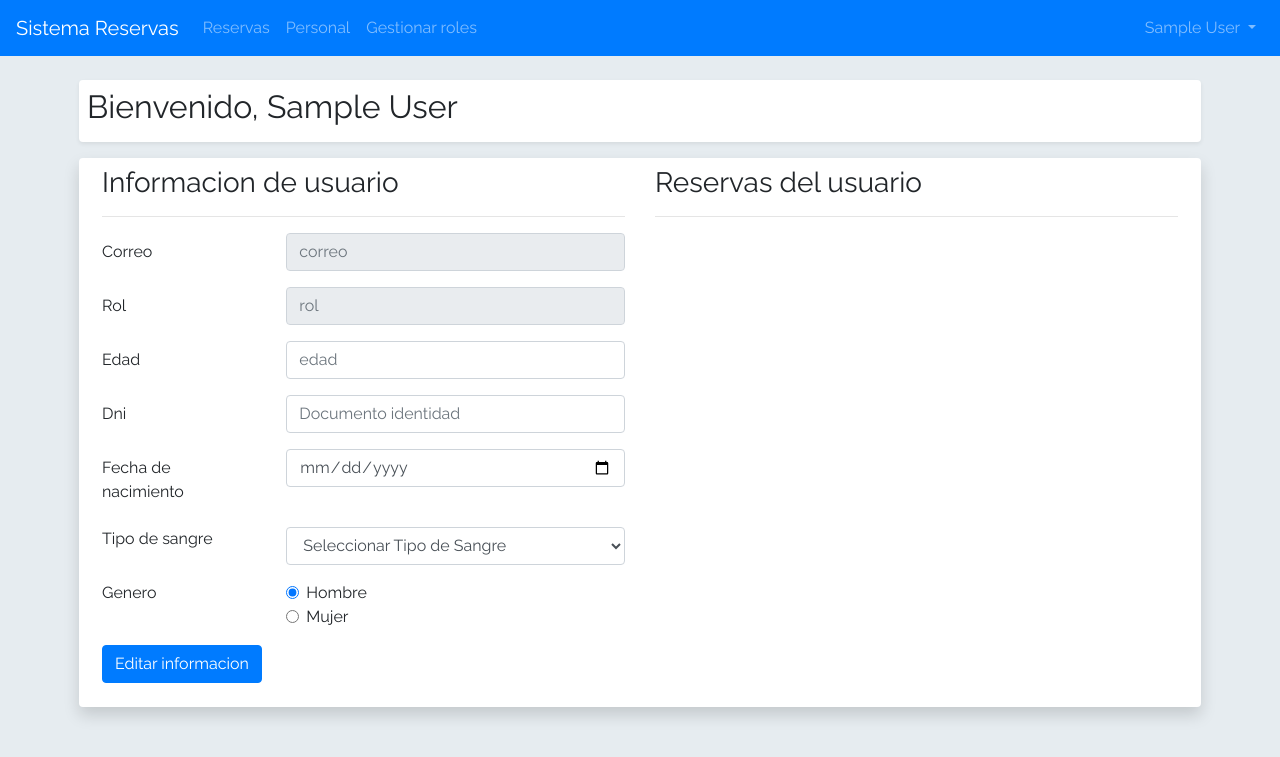
After one commit to johangel/reservas, a PHP site: page /reservas/perfil in a window 1280 px wide. The commit adds this page. Shown: the top 757 px of the page. Run offline with PHP 8.4, Linux system fonts and the light colour scheme; the visitor is signed in with stand-in values (Sample User, id 1); data that the repository does not hold is empty; some libraries are stand-ins or nearby versions.

Commit message:
safety push

```diff
--- a/controladores/auth.php
+++ b/controladores/auth.php
@@ -3,13 +3,15 @@ session_start();
 include '../connection.php';
 $email = $_POST['email'];
 $password = $_POST['password'];
-$sql = "SELECT nombre FROM Usuarios WHERE correo = '$email' AND clave = '$password'";
+$sql = "SELECT nombre, id FROM Usuarios WHERE correo = '$email' AND clave = '$password'";
 $result = mysqli_query($conn, $sql);
 $row = mysqli_fetch_array($result);
 
 if(!($row == null)){
   echo 'true';
   $_SESSION['username'] = $row['nombre'];
+  $_SESSION['userId'] = $row['id'];
+
 }else{
   echo 'false';
 }
--- /dev/null
+++ b/controladores/getUserInfo.php
@@ -0,0 +1,12 @@
+<?php
+
+session_start();
+include '../connection.php';
+
+$user_id = $_GET['id'];
+
+$sql = "SELECT * FROM user_info i INNER JOIN usuarios u ON i.user_id = u.id WHERE i.user_id = '$user_id'";
+$result = mysqli_query($conn, $sql);
+$row = mysqli_fetch_array($result);
+echo json_encode($row);
+?>
--- a/footer.php
+++ /dev/null
@@ -1,2 +0,0 @@
-</body>
-</html>
--- a/login.php
+++ b/login.php
@@ -12,7 +12,7 @@ header( "Location: http://localhost/reservas");
 <meta name="viewport" content="width=device-width, initial-scale=1.0">
 <meta http-equiv="X-UA-Compatible" content="ie=edge">
 <link rel="icon" href="assets/logo.png">
-<?php include 'dependencies.php'; ?>
+<?php include 'subcomponents/dependencies.php'; ?>
 <title>Sitema Reservas</title>
 </head>
 <body>
@@ -62,4 +62,4 @@ header( "Location: http://localhost/reservas");
     });
   }
 </script>
-<?php include 'footer.php'; ?>
+<?php include 'subcomponents/footer.php'; ?>
--- /dev/null
+++ b/perfil.php
@@ -0,0 +1,166 @@
+<?php include 'subcomponents/header.php'; ?>
+
+<div style="min-height:" class="container p-4">
+
+  <div class="row  p-2 bg-white shadow-sm rounded">
+    <h2 class="font-weight-normal"> <span class="font-weight-light">Bienvenido, </span> <?php echo $_SESSION['username']?></h2>
+  </div>
+
+  <div class="row mt-3 p-2 bg-white shadow rounded">
+    <div class="col-md-6">
+      <h3 class="font-weight-light">Informacion de usuario</h3>
+      <hr>
+      <form id="userInfoForm" class="">
+        <div class="form-group row">
+          <label for="inputEmail3" class="col-sm-4 col-form-label">Correo</label>
+          <div class="col-sm-8">
+            <input type="email" class="form-control" id="email" readonly placeholder="correo">
+          </div>
+        </div>
+
+        <div class="form-group row">
+          <label for="inputEmail3" class="col-sm-4 col-form-label">Rol</label>
+          <div class="col-sm-8">
+            <input type="text" class="form-control" id="role" readonly placeholder="rol">
+          </div>
+        </div>
+
+        <div class="form-group row">
+          <label for="inputPassword3" class="col-sm-4 col-form-label">Edad</label>
+          <div class="col-sm-8">
+            <input type="number" class="form-control" id="age" placeholder="edad">
+          </div>
+        </div>
+
+        <div class="form-group row">
+          <label for="inputPassword3" class="col-sm-4 col-form-label">Dni</label>
+          <div class="col-sm-8">
+            <input type="text" class="form-control" id="dni" placeholder="Documento identidad">
+          </div>
+        </div>
+
+        <div class="form-group row">
+          <label for="inputPassword3" class="col-sm-4 col-form-label">Fecha de nacimiento</label>
+          <div class="col-sm-8">
+            <input type="date" class="form-control" id="birthdate" placeholder="">
+          </div>
+        </div>
+
+        <div class="form-group row">
+           <label class="col-sm-4" for="BloodType">Tipo de sangre</label>
+           <div class="col-sm-8">
+             <select id="BloodType" class="form-control ">
+               <option selected disabled>Seleccionar Tipo de Sangre</option>
+               <option>A Positivo</option>
+               <option>A Negativo</option>
+               <option>B Positivo</option>
+               <option>B Negativo</option>
+               <option>AB Positivo</option>
+               <option>AB Negativo</option>
+               <option>O Positivo</option>
+               <option>O Negativo</option>
+             </select>
+           </div>
+         </div>
+
+        <fieldset class="form-group">
+          <div class="row">
+            <legend class="col-form-label col-sm-4 pt-0">Genero</legend>
+            <div class="col-sm-8">
+              <div class="form-check">
+                <input class="form-check-input" type="radio" name="genderRadio" id="maleRadio" value="Hombre" checked>
+                <label class="form-check-label" for="maleRadio">
+                  Hombre
+                </label>
+              </div>
+              <div class="form-check">
+                <input class="form-check-input" type="radio" name="genderRadio" id="femaleRadio" value="Mujer">
+                <label class="form-check-label" for="femaleRadio">
+                  Mujer
+                </label>
+              </div>
+            </div>
+          </div>
+        </fieldset>
+
+
+        <div class="form-group row">
+          <div class="col-sm-8">
+            <button type="submit" onclick="editUserInfo(event)" class="btn btn-primary">Editar informacion</button>
+          </div>
+        </div>
+
+      </form>
+    </div>
+
+    <div class="col-md-6">
+      <h3 class="font-weight-light">Reservas del usuario</h3>
+      <hr>
+    </div>
+  </div>
+
+</div>
+
+<script type="text/javascript">
+
+
+  function editUserInfo(evt){
+    evt.preventDefault();
+    var email = $('#email').val();
+    var age = $('#age').val();
+    var dni = $('#dni').val();
+    var birthdate = $('#birthdate').val();
+    var BloodType = $('#BloodType').val();
+    var genero = $('input[name=genderRadio]:checked', '#userInfoForm').val();
+
+    var request ={
+      email: email,
+      age: age,
+      dni: dni,
+      birthdate: birthdate,
+      BloodType: BloodType,
+      genero: genero
+    }
+
+    $.ajax({
+      type: "POST",
+      url : "http://localhost/reservas/controladores/updateUserInfo.php",
+      data: request,
+      success :function(data, status){
+        if(data == 1){
+          toastr.success('Informacion actualizada con exito');
+        }else{
+          toastr.error('Ocurrio un problema');
+        }
+      }
+    });
+
+  }
+
+  function getInfofromUser(){
+    $.ajax({
+      type: "GET",
+      url : "http://localhost/reservas/controladores/getUserInfo.php?id=<?php echo $_SESSION['userId']; ?>",
+      success :function(data, status){
+        data = JSON.parse(data);
+        console.log(data);
+        $('#email').val(data['correo']);
+        $('#role').val(data['rol']);
+        $('#age').val(data['edad']);
+        $('#dni').val(data['Dni']);
+        $('#birthdate').val(data['fecha_nacimiento']);
+        $('#BloodType').val(data['tipo_sangre']);
+        if(data['genero'] == 'Hombre'){
+          $('input:radio[name="genderRadio"]').filter('[value="Hombre"]').attr('checked', true);
+        }else{
+          $('input:radio[name="genderRadio"]').filter('[value="Mujer"]').attr('checked', true);
+        }
+      }
+    });
+  }
+
+  $(document).ready(function() {
+    getInfofromUser();
+  })
+</script>
+<?php include 'subcomponents/footer.php'; ?>
--- a/registro.php
+++ b/registro.php
@@ -12,7 +12,7 @@ header( "Location: http://localhost/reservas");
 <meta name="viewport" content="width=device-width, initial-scale=1.0">
 <meta http-equiv="X-UA-Compatible" content="ie=edge">
 <link rel="icon" href="assets/logo.png">
-<?php include 'dependencies.php'; ?>
+<?php include 'subcomponents/dependencies.php'; ?>
 <title>Sitema Reservas</title>
 </head>
 <body>
@@ -69,4 +69,4 @@ header( "Location: http://localhost/reservas");
 
   }
 </script>
-<?php include 'footer.php'; ?>
+<?php include 'subcomponents/footer.php'; ?>
--- a/styles/global.css
+++ b/styles/global.css
@@ -1,7 +1,29 @@
 *{
   box-sizing: border-box;
+  font-family: 'Raleway', sans-serif !important;
 }
 body{
   background: #E6ECF0;
   overflow-x: hidden !important;
 }
+
+.footer{
+  position: absolute;
+   bottom: 0;
+   width: 100%;
+   height: 60px;
+   line-height: 60px; /* Vertically center the text there */
+   background-color: #f5f5f5;
+}
+.hidden{
+  display: none;
+}
+
+.selected{
+  border: 1px solid blue;
+}
+
+.selectableRow:hover{
+  cursor: pointer;
+  color: #007bff;
+}
--- a/dependencies.php
+++ b/subcomponents/dependencies.php
@@ -10,6 +10,7 @@
 <script src="https://cdnjs.cloudflare.com/ajax/libs/popper.js/1.14.3/umd/popper.min.js" integrity="sha384-ZMP7rVo3mIykV+2+9J3UJ46jBk0WLaUAdn689aCwoqbBJiSnjAK/l8WvCWPIPm49" crossorigin="anonymous"></script>
 <link rel="stylesheet" href="https://stackpath.bootstrapcdn.com/bootstrap/4.1.2/css/bootstrap.min.css" integrity="sha384-Smlep5jCw/wG7hdkwQ/Z5nLIefveQRIY9nfy6xoR1uRYBtpZgI6339F5dgvm/e9B" crossorigin="anonymous">
 <script src="https://stackpath.bootstrapcdn.com/bootstrap/4.1.2/js/bootstrap.min.js" integrity="sha384-o+RDsa0aLu++PJvFqy8fFScvbHFLtbvScb8AjopnFD+iEQ7wo/CG0xlczd+2O/em" crossorigin="anonymous"></script>
+<link href="https://fonts.googleapis.com/css?family=Raleway" rel="stylesheet">
 <link rel="stylesheet" href="styles/global.css">
 <script type="text/javascript">
   moment.locale('es');
--- a/header.php
+++ b/subcomponents/header.php
@@ -22,14 +22,14 @@ header( "Location: http://localhost/reservas/login");
     </button>
     <div class="collapse navbar-collapse" id="navbarText">
       <ul class="navbar-nav mr-auto">
-        <li class="nav-item active">
-          <a class="nav-link" href="#">Reservas <span class="sr-only">(current)</span></a>
+        <li class="nav-item">
+          <a class="nav-link" href="http://localhost/reservas">Reservas <span class="sr-only">(current)</span></a>
         </li>
         <li class="nav-item">
-          <a class="nav-link" href="#">Personal</a>
+          <a class="nav-link" href="http://localhost/reservas/perfil">Personal</a>
         </li>
         <li class="nav-item mr-auto">
-          <a class="nav-link" href="#">Aun no se</a>
+          <a class="nav-link" href="http://localhost/reservas/RoleManagement">Gestionar roles</a>
         </li>
 
 
```
Also changed, not shown: RoleManagement.php (added, +124 -0 lines), controladores/register.php (+19 -1 lines), controladores/updateUserInfo.php (added, +26 -0 lines), index.php (+10 -9 lines), subcomponents/footer.php (added, +8 -0 lines).
